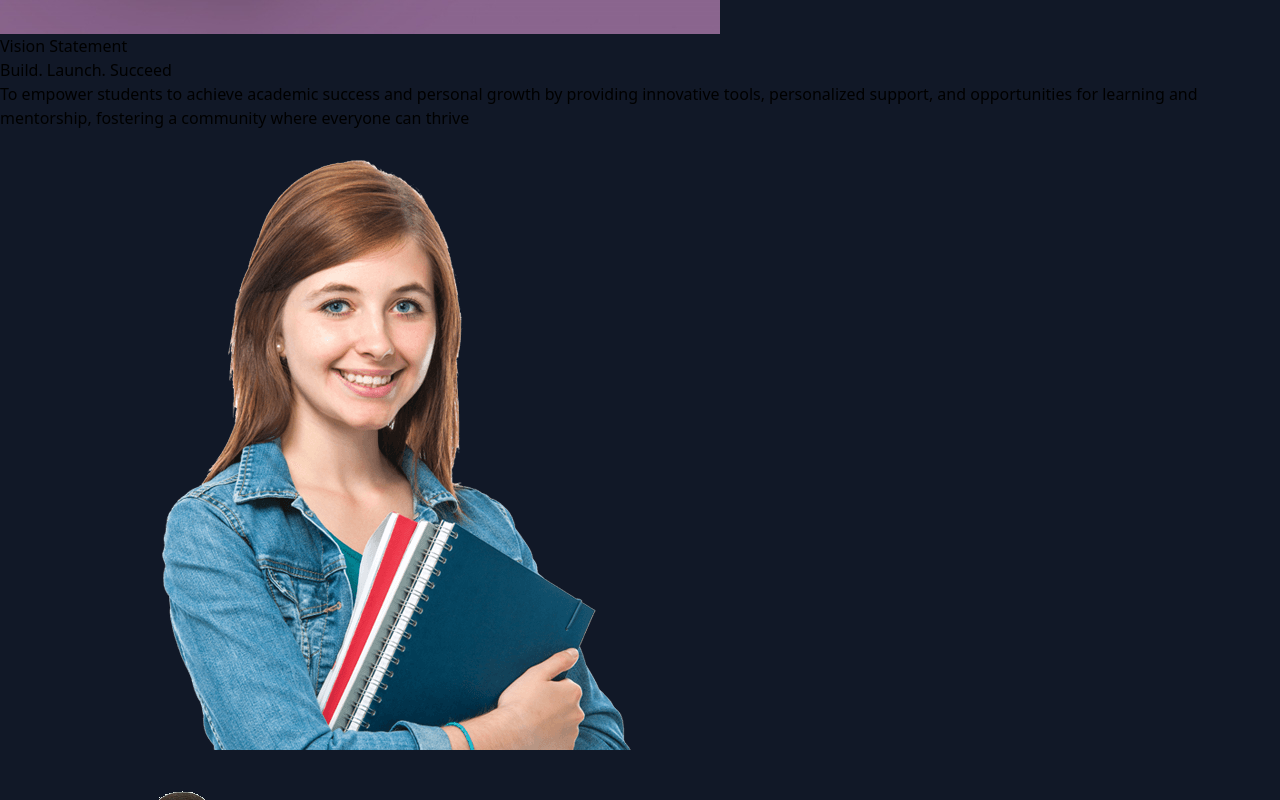
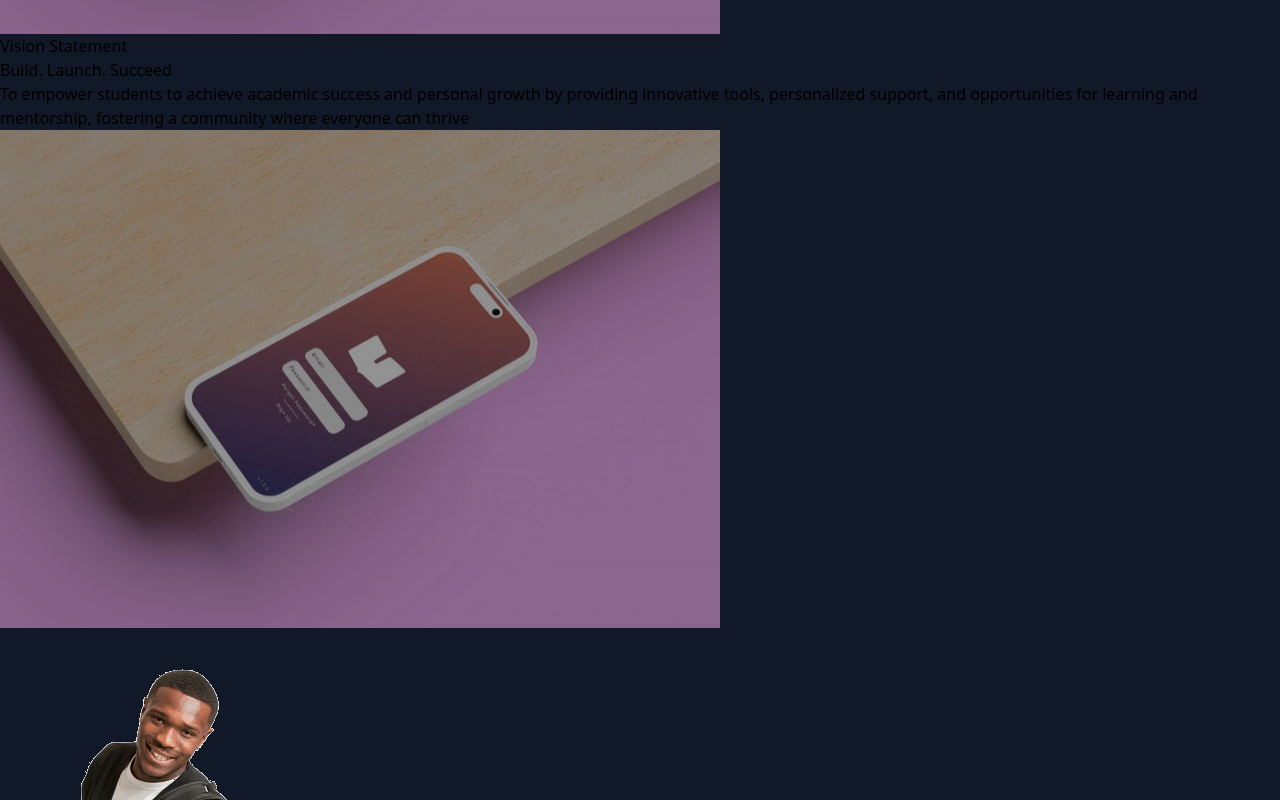
Before and after one commit to princedenniz/slaty, a React (Vite) app: page / in a window 1280 px wide. Shown: the part 1720-2520 px from the top of the page. Built offline with nearby package versions, Linux system fonts and the light colour scheme.

Commit message:
recentely

```diff
--- a/src/components/Hero.jsx
+++ b/src/components/Hero.jsx
@@ -69,10 +69,12 @@ const Hero = () => {
           custom={2}
           variants={textVariant}
         >
-  <span className="text-orange-500">SLATY</span> empowers students to excel by providing tools for organization, live tutoring, and academic resources.
-  <br className="hidden md:block" /> Tutors can earn by sharing their expertise, fostering a thriving academic community.
+          <span className="text-orange-500">SLATY</span> empowers students to
+          excel by providing tools for organization, live tutoring, and academic
+          resources.
+          <br className="hidden md:block" /> Tutors can earn by sharing their
+          expertise, fostering a thriving academic community.
         </motion.h1>
-
 
         {/* Animated Subtitle */}
         <motion.p
@@ -82,7 +84,8 @@ const Hero = () => {
           custom={3}
           variants={textVariant}
         >
-          Join the waitlist today and receive a FREE personalized study guide tailored to your academic needs!
+          Join the waitlist today and receive a FREE personalized study guide
+          tailored to your academic needs!
         </motion.p>
 
         {/* Animated Button */}
@@ -113,9 +116,9 @@ const Hero = () => {
 
       {/* <Price /> */}
 
-      <WhatOurUserAreSaying />
+      {/* <WhatOurUserAreSaying /> */}
 
-      <OurCreativeMinds />
+      {/* <OurCreativeMinds /> */}
 
       {/* <AskedQuestion/>
     <Footer/> */}
--- a/src/pages/OurService.jsx
+++ b/src/pages/OurService.jsx
@@ -1,5 +1,6 @@
 import React from "react";
 import { motion } from "framer-motion";
+import img2 from "../assets/slaty.jpg"
 import img3 from "../assets/sly3.png"
 import img4 from "../assets/sly4.png"
 import img5 from "../assets/sly7.png"
@@ -54,7 +55,7 @@ const OurService = () => {
       <div className="flex flex-col gap-6 md:flex-row w-full items-center justify-center md:gap-14 p-4">
         {/* Card 1 */}
         <div className="border rounded-2xl flex justify-center items-center overflow-hidden border-gray-700 h-[15rem] md:h-[20rem] w-full md:w-[25%]">
-  <img src={img3} className="max-w-full max-h-full object-contain" alt="" />
+  <img src={img2} className="max-w-full max-h-full object-contain" alt="" />
 </div>
 
 
```
Lines whose indentation alone changed are shown as unchanged.
